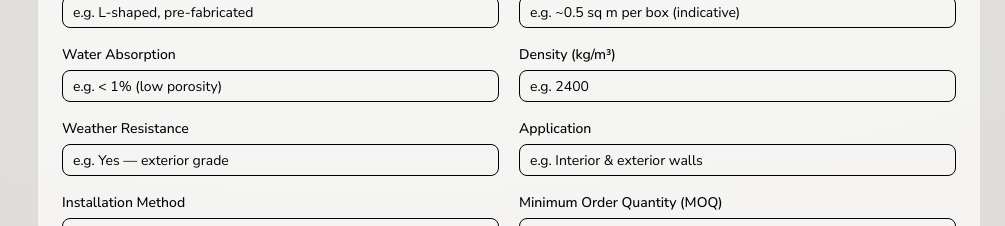
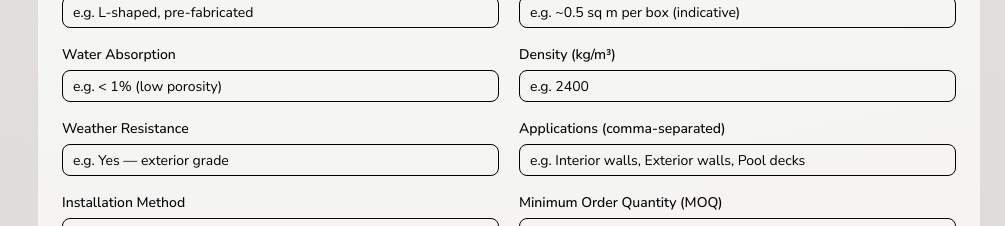
Before and after one commit to rafeyshaikh/Stoneza, a Next.js app: page /admin/products/new in a window 1280 px wide. Shown: the part 1940-2166 px from the top of the page, without its empty margins (275-1280 px from the left). Built offline with nearby package versions, Linux system fonts and the light colour scheme; no server answers; the database is empty.

Commit message:
feat: migrate stoneDetails.application to array of strings

```diff
--- a/app/api/admin/products/[id]/route.js
+++ b/app/api/admin/products/[id]/route.js
@@ -185,7 +185,9 @@ export async function PATCH(request, { params }) {
       waterAbsorption: stoneDetails.waterAbsorption?.trim() || "",
       density: stoneDetails.density ? Number(stoneDetails.density) : null,
       weatherResistance: stoneDetails.weatherResistance?.trim() || "",
-      application: stoneDetails.application?.trim() || "",
+      application: Array.isArray(stoneDetails.application)
+        ? stoneDetails.application.map((app) => app.trim()).filter(Boolean)
+        : (stoneDetails.application?.split(",")?.map((app) => app.trim())?.filter(Boolean) || []),
       installationMethod: stoneDetails.installationMethod?.trim() || "",
       moq: stoneDetails.moq?.trim() || "Project-based — ask us",
       weightPerSqM: stoneDetails.weightPerSqM?.trim() || "",
--- a/app/api/admin/products/route.js
+++ b/app/api/admin/products/route.js
@@ -146,7 +146,9 @@ export async function POST(req) {
         waterAbsorption: stoneDetails.waterAbsorption?.trim() || "",
         density: stoneDetails.density ? Number(stoneDetails.density) : null,
         weatherResistance: stoneDetails.weatherResistance?.trim() || "",
-        application: stoneDetails.application?.trim() || "",
+        application: Array.isArray(stoneDetails.application)
+          ? stoneDetails.application.map((app) => app.trim()).filter(Boolean)
+          : (stoneDetails.application?.split(",")?.map((app) => app.trim())?.filter(Boolean) || []),
         installationMethod: stoneDetails.installationMethod?.trim() || "",
         moq: stoneDetails.moq?.trim() || "Project-based — ask us",
         weightPerSqM: stoneDetails.weightPerSqM?.trim() || "",
--- a/app/products/ProductsClient.jsx
+++ b/app/products/ProductsClient.jsx
@@ -33,7 +33,7 @@ export default function ProductsClient({ products }) {
           value={searchQuery}
           onChange={(e) => setSearchQuery(e.target.value)}
           placeholder="Search"
-          className="w-full h-full bg-transparent border-none outline-none focus:border-none text-[#1A1613] placeholder-[#B7AC9E] font-medium text-[12px] tracking-[2px] uppercase placeholder:text-[12px] placeholder:tracking-[2px] pl-8"
+          className="w-full h-full bg-transparent border-none outline-none focus:border-none text-[#1A1613] placeholder-[#B7AC9E] font-medium text-[12px] tracking-[2px] placeholder:uppercase placeholder:text-[12px] placeholder:tracking-[2px] pl-8"
           />
         </div>
         <div className="h-full flex">
--- a/components/admin/products/ProductForm.jsx
+++ b/components/admin/products/ProductForm.jsx
@@ -144,7 +144,9 @@ export default function ProductForm({
         waterAbsorption: initialData.stoneDetails?.waterAbsorption || "",
         density: initialData.stoneDetails?.density || "",
         weatherResistance: initialData.stoneDetails?.weatherResistance || "",
-        application: initialData.stoneDetails?.application || "",
+        application: Array.isArray(initialData.stoneDetails?.application)
+          ? initialData.stoneDetails.application.join(", ")
+          : initialData.stoneDetails?.application || "",
         installationMethod: initialData.stoneDetails?.installationMethod || "",
         moq: initialData.stoneDetails?.moq || "Project-based — ask us",
         weightPerSqM: initialData.stoneDetails?.weightPerSqM || "",
@@ -333,6 +335,16 @@ export default function ProductForm({
           .split(",")
           .map((tag) => tag.trim())
           .filter(Boolean),
+
+        stoneDetails: {
+          ...formData.stoneDetails,
+          application: formData.stoneDetails.application
+            ? formData.stoneDetails.application
+                .split(",")
+                .map((app) => app.trim())
+                .filter(Boolean)
+            : [],
+        },
 
         seo: {
           ...formData.seo,
@@ -581,9 +593,9 @@ export default function ProductForm({
             />
           </Field>
 
-          <Field label="Application">
+          <Field label="Applications (comma-separated)">
             <Input
-              placeholder="e.g. Interior & exterior walls"
+              placeholder="e.g. Interior walls, Exterior walls, Pool decks"
               value={formData.stoneDetails.application}
               onChange={(e) => handleStoneChange("application", e.target.value)}
             />
--- a/components/product/ProductInfo.jsx
+++ b/components/product/ProductInfo.jsx
@@ -70,7 +70,7 @@ export default function ProductInfo({ product, onEnquireClick }) {
         <div className="bg-stone-50 p-4">
           <span className="text-[10px] uppercase tracking-wider text-[#9a4a2e] font-bold block">Best for</span>
           <span className="font-serif text-base text-[#1c1714] mt-1 block">
-            {product.stoneDetails?.application || "Façades & feature walls"}
+            {(Array.isArray(product.stoneDetails?.application) ? product.stoneDetails.application.join(", ") : product.stoneDetails?.application) || "Façades & feature walls"}
           </span>
         </div>
         <div className="bg-stone-50 p-4">
--- a/components/product/ProductTabs.jsx
+++ b/components/product/ProductTabs.jsx
@@ -22,7 +22,7 @@ export default function ProductTabs({ product, onEnquireClick }) {
     { label: "Water absorption", value: details.waterAbsorption || "Low porosity" },
     { label: "Density", value: details.density ? `${details.density} kg/m³` : "N/A" },
     { label: "Weather resistant", value: details.weatherResistance || "Yes — exterior grade" },
-    { label: "Application", value: details.application || "Façades & accent walls" },
+    { label: "Application", value: (Array.isArray(details.application) ? details.application.join(", ") : details.application) || "Façades & accent walls" },
     { label: "Installation", value: details.installationMethod || "Adhesive / substrate" },
     { label: "Minimum order (MOQ)", value: details.moq || "Project-based" },
   ];
@@ -110,12 +110,22 @@ export default function ProductTabs({ product, onEnquireClick }) {
         </p>
 
         <div className="grid grid-cols-1 sm:grid-cols-2 lg:grid-cols-4 gap-6">
+          {details.application && details.application.length > 0 ? (
+            details.application.map((app, index) => (
+              <div key={app} className="border border-stone-300/40 rounded-lg p-6 bg-white shadow-sm flex flex-col gap-3">
+                <span className="h-8 w-8 rounded-full bg-stone-100 flex items-center justify-center text-xs font-serif italic font-medium text-[#9a4a2e]">
+                  {String(index + 1).padStart(2, "0")}
+                </span>
+                <h4 className="font-serif text-lg font-medium text-[#1c1714] capitalize">{app}</h4>
+              </div>
+            ))
+          ) : (
+            <>
               <div className="border border-stone-300/40 rounded-lg p-6 bg-white shadow-sm flex flex-col gap-3">
                 <span className="h-8 w-8 rounded-full bg-stone-100 flex items-center justify-center text-xs font-serif italic font-medium text-[#9a4a2e]">
                   01
                 </span>
                 <h4 className="font-serif text-lg font-medium text-[#1c1714]">Entrance façades</h4>
-            <p className="text-xs text-[#3a322c] leading-relaxed">Grand arrival elevations that define premium design.</p>
               </div>
 
               <div className="border border-stone-300/40 rounded-lg p-6 bg-white shadow-sm flex flex-col gap-3">
@@ -141,6 +151,8 @@ export default function ProductTabs({ product, onEnquireClick }) {
                 <h4 className="font-serif text-lg font-medium text-[#1c1714]">Villa elevations</h4>
                 <p className="text-xs text-[#3a322c] leading-relaxed">Timeless, weathered aesthetics that age with nobility.</p>
               </div>
+            </>
+          )}
         </div>
       </section>
 
--- a/lib/whatsapp.js
+++ b/lib/whatsapp.js
@@ -16,7 +16,7 @@ I am interested in the following product:
 ${product.price ? `*Price:* ₹${product.price.toLocaleString()}` : "*Price:* Price on Request"}
 ${product.stoneDetails?.stoneType ? `*Stone Type:* ${product.stoneDetails.stoneType}` : ""}
 ${product.stoneDetails?.productForm ? `*Format:* ${product.stoneDetails.productForm}` : ""}
-${product.stoneDetails?.application ? `*Application:* ${product.stoneDetails.application}` : ""}
+${product.stoneDetails?.application ? `*Application:* ${Array.isArray(product.stoneDetails.application) ? product.stoneDetails.application.join(", ") : product.stoneDetails.application}` : ""}
 *Link:* ${currentUrl}
 
 Please share more details and pricing.`;
--- a/models/Product.model.js
+++ b/models/Product.model.js
@@ -156,11 +156,12 @@ const productSchema = new mongoose.Schema(
         trim: true,
         default: "",
       },
-      application: {
-        type: String,
-        trim: true,
-        default: "",
-      },
+      application: [
+        {
+          type: String,
+          trim: true,
+        },
+      ],
       installationMethod: {
         type: String,
         trim: true,
```
Lines whose indentation alone changed are shown as unchanged.
